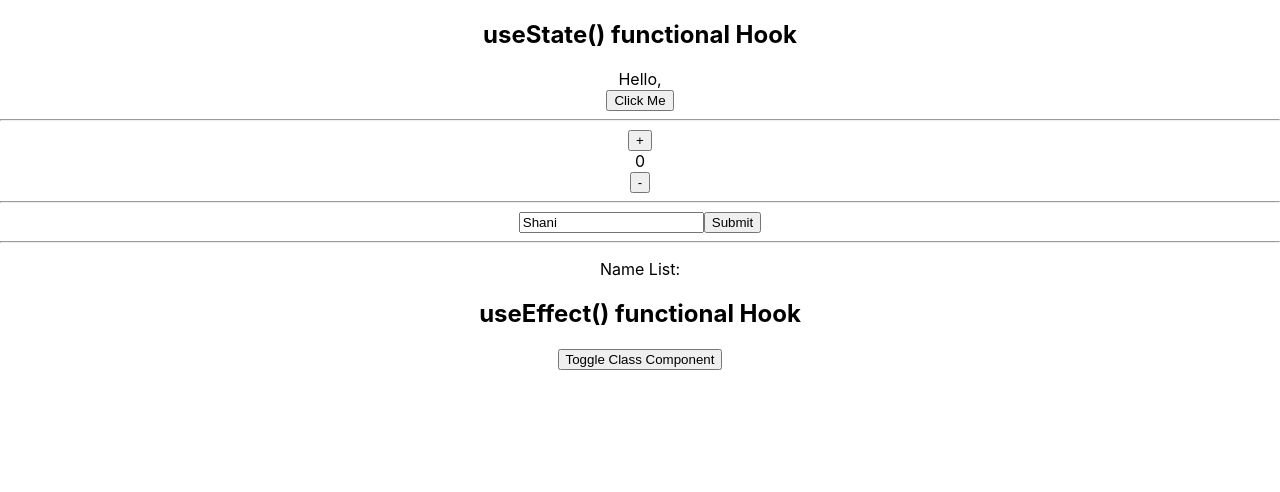
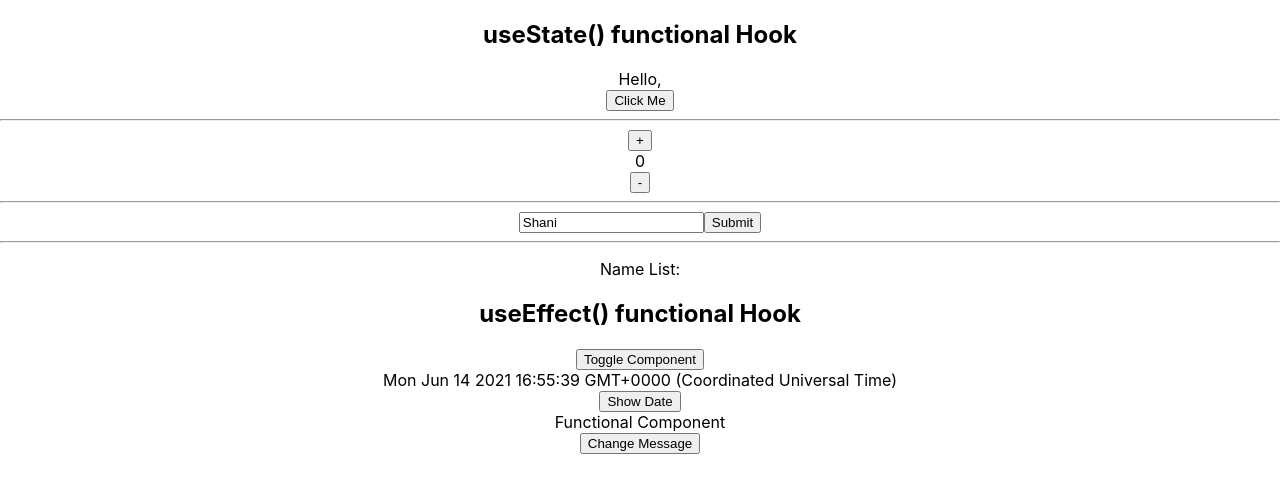
Before and after one commit to Shani-Kumar-Gupta/ReactJS2021, a React (Create React App) app in the folder react-hooks/: page / in a window 1280 px wide. Shown: the top 492 px of the page. Built offline with nearby package versions, Linux system fonts and the light colour scheme.

Commit message:
useEffect() hook done

```diff
--- a/react-hooks/src/App.js
+++ b/react-hooks/src/App.js
@@ -1,6 +1,7 @@
 import React, { useState } from 'react';
 import './App.css';
 import CComponent from './components/CComponent';
+import FComponent from './components/FComponent';
 
 function App() {
   //let name = "Shani";
@@ -51,8 +52,8 @@ function App() {
         </div>
         <div>
           <h2>useEffect() functional Hook</h2>
-          <button onClick={() => setFlag(!flag)}>Toggle Class Component</button>
-          {flag ? <CComponent/> : ""}
+          <button onClick={() => setFlag(!flag)}>Toggle Component</button>
+          { flag ? <CComponent/> : <FComponent/> }
         </div>
       </div>
     </div>
--- a/react-hooks/src/components/FComponent.js
+++ b/react-hooks/src/components/FComponent.js
@@ -1,9 +1,30 @@
-import React, { useState } from 'react';
+import React, { useState, useEffect } from 'react';
 
 function FComponent(){
     const [time, setTime] = useState(new Date().toString());
     const [message, setMessage] = useState("Functional Component");
 
+    useEffect(() => {
+        console.log('Component Mounted or Updated');
+    });
+
+    //Calling useEffect only one time at the mount
+    useEffect(() => {
+        console.log("Mounted");
+    }, []);
+
+    // calling useEffect when component updated
+    useEffect(() => {
+        console.log("Updated");
+        const interval = setInterval(showDate, 1000);
+        // componentWillUnmount
+        return () => {
+            console.log("Cleanup of interval");
+            clearInterval(interval);
+        }
+    }, [time]);
+
+    // destroy the component
     const showDate = () => {
         setTime(new Date().toString());
     }
```
